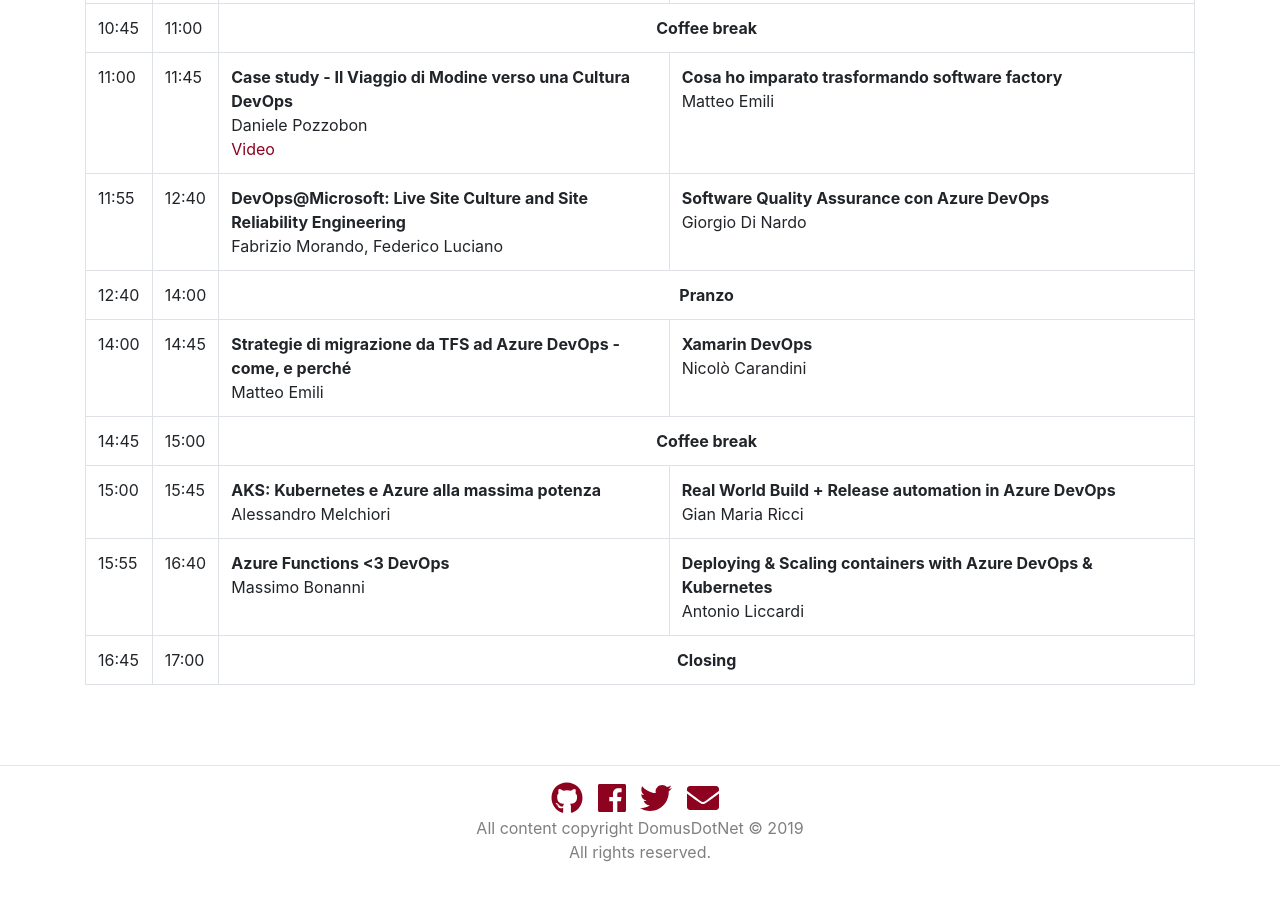
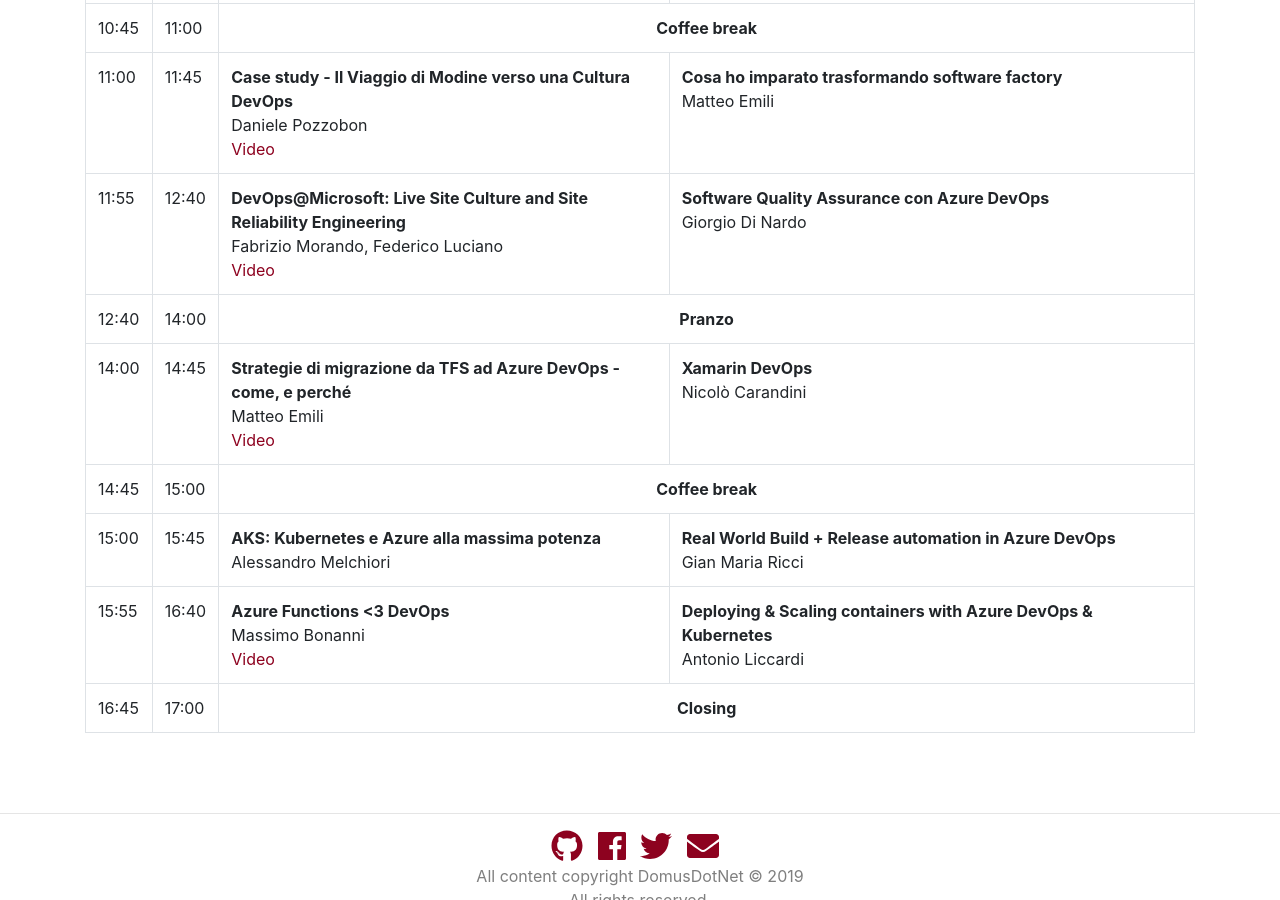
Before and after one commit to DomusDotNet/domusdotnet.github.io, a Jekyll site: the page built from _event_cards/2019-01-25-DevOps_at_Work.md, in a window 1280 px wide and 900 px high, scrolled down 965 px. Built offline with Jekyll 4.4.1, drawn with Linux system fonts in a browser that asks for light colours; nearby versions of some CDN libraries.

Commit message:
Aggiunti link a video per le sessioni intro

```diff
--- a/_event_cards/2019-01-25-DevOps_at_Work.md
+++ b/_event_cards/2019-01-25-DevOps_at_Work.md
@@ -63,12 +63,15 @@
 		<br/>
 		<a href="https://youtu.be/t-cQ40WvpMc" target="_blank">Video</a>
 		</td>
-		<td valign="top"><b>Cosa ho imparato trasformando software factory</b><br/>Matteo Emili</td>
+		<td valign="top"><b>Cosa ho imparato trasformando software factory</b><br/>Matteo Emili
+		</td>
 	</tr>
 	<tr>
 		<td valign="top">11:55</td>
 		<td valign="top">12:40</td>
-		<td valign="top"><b>DevOps&#64;Microsoft: Live Site Culture and Site Reliability Engineering</b><br/>Fabrizio Morando, Federico Luciano</td>
+		<td valign="top"><b>DevOps&#64;Microsoft: Live Site Culture and Site Reliability Engineering</b><br/>Fabrizio Morando, Federico Luciano
+			<br/>
+		<a href="https://youtu.be/re5LFXY3yjE" target="_blank">Video</a></td>
 		<td valign="top"><b>Software Quality Assurance con Azure DevOps</b><br/>Giorgio Di Nardo</td>
 	</tr>
 	<tr>
@@ -79,7 +82,8 @@
 	<tr>
 		<td valign="top">14:00</td>
 		<td valign="top">14:45</td>
-		<td valign="top"><b>Strategie di migrazione da TFS ad Azure DevOps - come, e perché</b><br/>Matteo Emili</td>
+		<td valign="top"><b>Strategie di migrazione da TFS ad Azure DevOps - come, e perché</b><br/>Matteo Emili<br/>
+		<a href="https://youtu.be/ySB7fgRkWeo" target="_blank">Video</a></td>
 		<td valign="top"><b>Xamarin DevOps</b><br/>Nicolò Carandini</td>
 	</tr>
 	<tr>
@@ -96,7 +100,8 @@
 	<tr>
 		<td valign="top">15:55</td>
 		<td valign="top">16:40</td>
-		<td valign="top"><b>Azure Functions <3 DevOps</b><br/>Massimo Bonanni</td>
+		<td valign="top"><b>Azure Functions <3 DevOps</b><br/>Massimo Bonanni<br/>
+		<a href="https://youtu.be/zx7rnrlOYrg" target="_blank">Video</a></td>
 		<td valign="top"><b>Deploying & Scaling containers with Azure DevOps & Kubernetes</b><br/>Antonio Liccardi</td>
 	</tr>
 	<tr>
```
